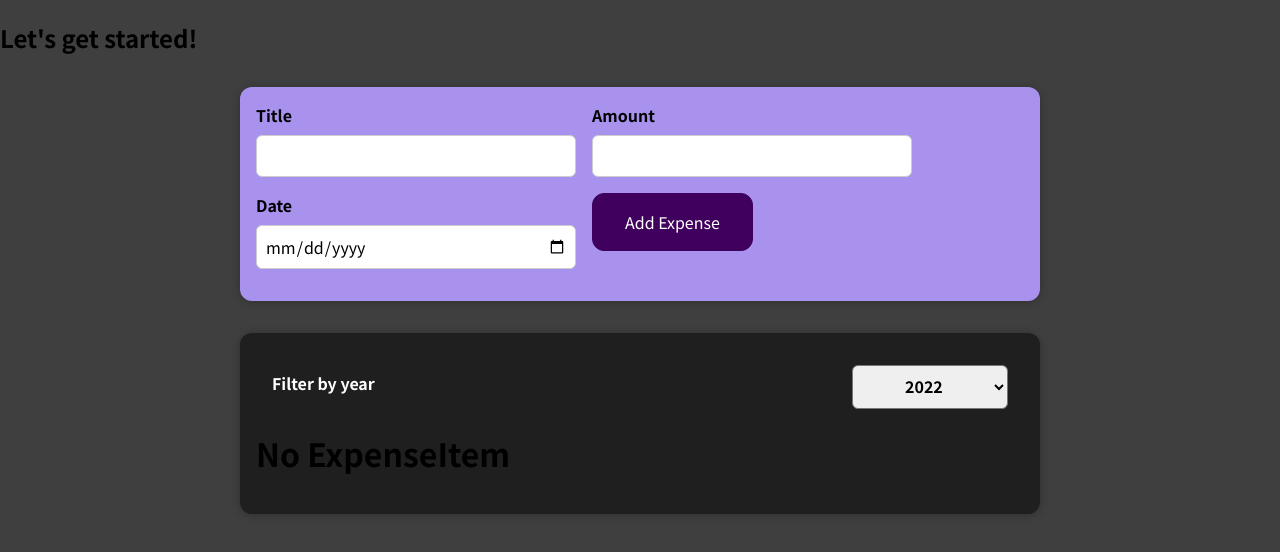
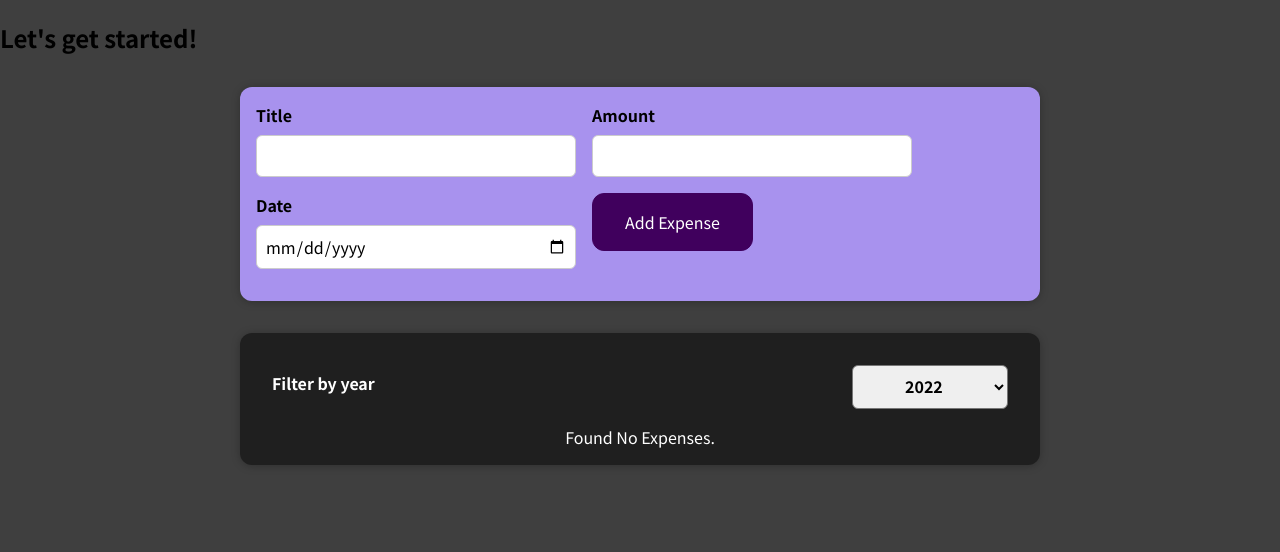
Before and after one commit to ran-codes/udemy-react-js-academind, a React (Create React App) app in the folder project1-basic-react/: page / in a window 1280 px wide. Shown: the top 552 px of the page. Built offline with nearby package versions, Linux system fonts and the light colour scheme.

Commit message:
refactor ExpensesList to own component. v2

```diff
--- a/project1-basic-react/src/components/Expenses/ExpenseItem.js
+++ b/project1-basic-react/src/components/Expenses/ExpenseItem.js
@@ -6,6 +6,7 @@ const ExpenseItem = (props) => {
 
 
   return (
+    <li>
       <Card className="expense-item">
         <ExpenseDate date={props.date} />
         <div className="expense-item__description">
@@ -13,6 +14,7 @@ const ExpenseItem = (props) => {
           <div className="expense-item__price">${props.amount}</div>
         </div>
       </Card>
+    </li>
   );
 }
 
--- a/project1-basic-react/src/components/Expenses/ExpensesList.js
+++ b/project1-basic-react/src/components/Expenses/ExpensesList.js
@@ -3,18 +3,20 @@ import "./ExpensesList.css"
 
 export default function ExpensesList(props) {
   if (props.items.length === 0) {
-    return <h1>No ExpenseItem</h1>;
+    return <div className="expenses-list__fallback">Found No Expenses.</div>;
   }
-  if (props.items.length !== 0) {
-    return props.items.map(function (expenseItem) {
-      return (
+
+  return (
+    <ul className="expenses-list">
+      {props.items.map((expenseItem) => (
         <ExpenseItem
           key={expenseItem.id}
           title={expenseItem.title}
           amount={expenseItem.amount}
           date={expenseItem.date}
         />
-      );
-    });
-  }
+      ))}
+    </ul>
+  )
+
 }
```
Lines whose indentation alone changed are shown as unchanged.
